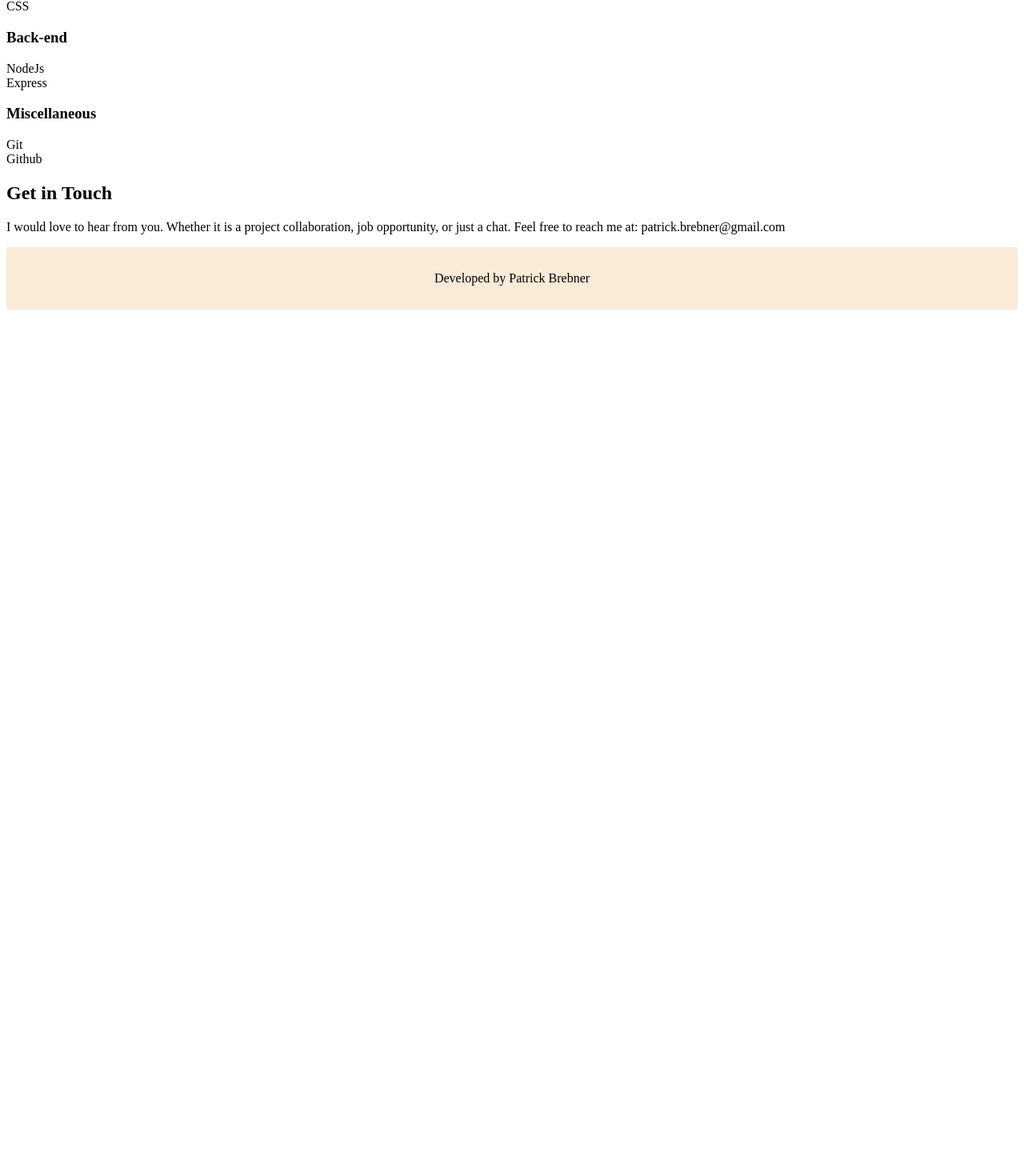
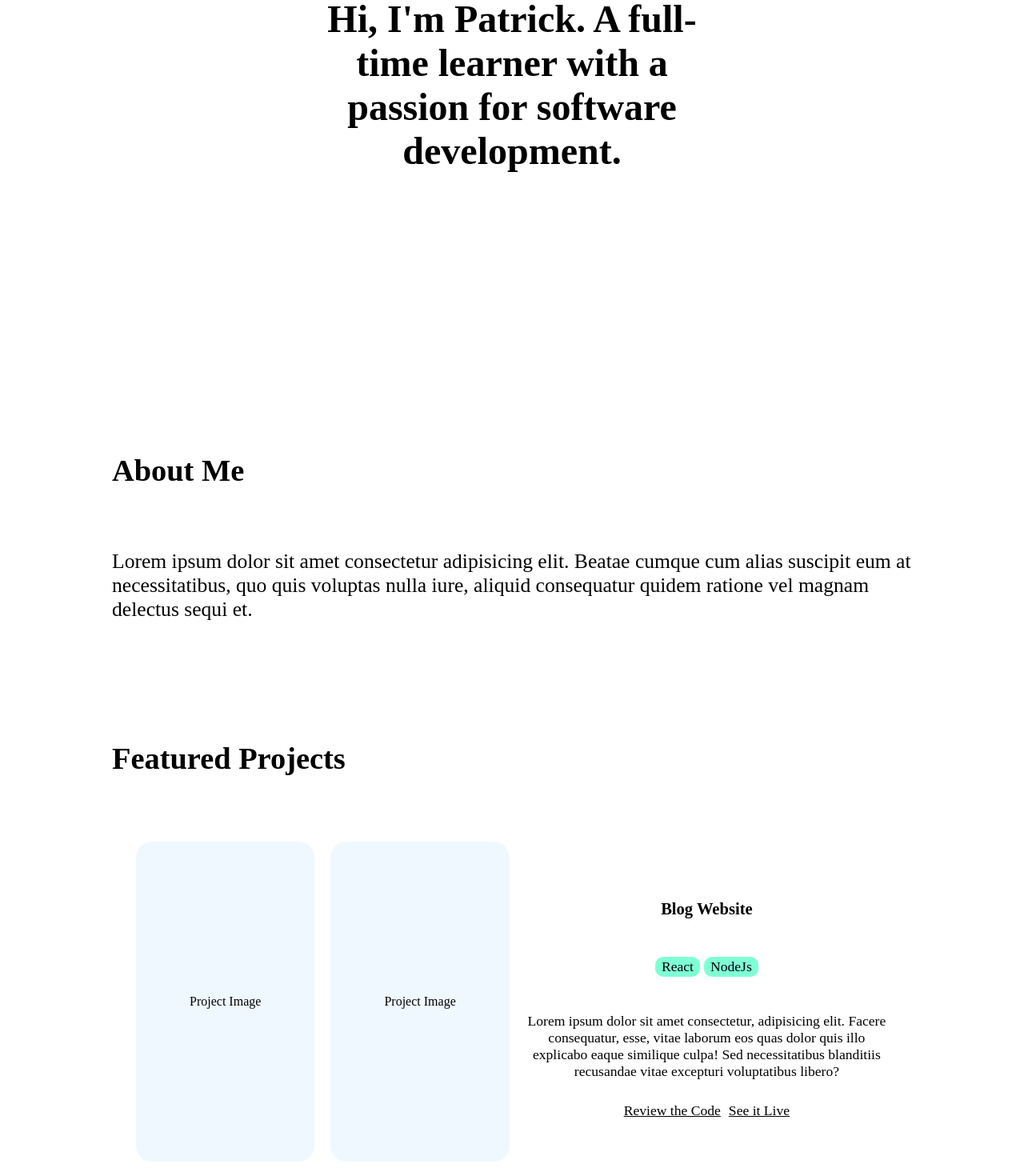
Before and after one commit to pbrebner/pbrebner.github.io, a React (Vite) app: page / in a window 1280 px wide. Shown: the part 420-1890 px from the top of the page at 80% size. Before the commit the page ends 815 px from the top, so only its background shows below. Built offline with nearby package versions, Linux system fonts and the light colour scheme.

Commit message:
Create basic layout

```diff
--- a/src/pages/Home.jsx
+++ b/src/pages/Home.jsx
@@ -1,46 +1,90 @@
+import "./styles/Home.css";
+
 function Home() {
     return (
         <div className="home">
-            <section id="intro" className="intro">
+            <section id="intro" className="intro homeSection">
                 <p>
                     Hi, I'm Patrick. A full-time learner with a passion for
                     software development.
                 </p>
             </section>
-            <section id="about" className="about">
+            <section id="about" className="about homeSection">
                 <h2>About Me</h2>
-                <p>Hi, I'm Patrick.</p>
+                <p>
+                    Lorem ipsum dolor sit amet consectetur adipisicing elit.
+                    Beatae cumque cum alias suscipit eum at necessitatibus, quo
+                    quis voluptas nulla iure, aliquid consequatur quidem ratione
+                    vel magnam delectus sequi et.{" "}
+                </p>
             </section>
-            <section id="projects" className="projects">
+            <section id="projects" className="projects homeSection">
                 <h2>Featured Projects</h2>
+                <div className="projects">
+                    <div className="projectContainer">
+                        <div className="projectImage">Project Image</div>
+                        <div className="projectImage">Project Image</div>
+                        <div className="projectDetails">
+                            <h3 className="projectTitle">Blog Website</h3>
+                            <div className="projectTags">
+                                <p className="projectTag">React</p>
+                                <p className="projectTag">NodeJs</p>
+                            </div>
+                            <p className="projectInfo">
+                                Lorem ipsum dolor sit amet consectetur,
+                                adipisicing elit. Facere consequatur, esse,
+                                vitae laborum eos quas dolor quis illo explicabo
+                                eaque similique culpa! Sed necessitatibus
+                                blanditiis recusandae vitae excepturi
+                                voluptatibus libero?
+                            </p>
+                            <div className="projectLinks">
+                                <a href="" className="projectLink">
+                                    Review the Code
+                                </a>
+                                <a href="" className="projectLink">
+                                    See it Live
+                                </a>
+                            </div>
+                        </div>
+                    </div>
+                </div>
             </section>
-            <section id="skills" className="skills">
+            <section id="skills" className="skills homeSection">
                 <h2>Tools & Skills</h2>
-                <div>
-                    <div className="skillType">
+                <div className="skillOuterContainer">
+                    <div className="skillCategory">
                         <h3 className="skillHead">Front-end</h3>
                         <div className="skillContainer">
                             <div className="skill">HTML</div>
                             <div className="skill">CSS</div>
+                            <div className="skill">Javascript</div>
+                            <div className="skill">React</div>
+                            <div className="skill">Jest</div>
                         </div>
                     </div>
-                    <div className="skillType">
+                    <div className="skillCategory">
                         <h3 className="skillHead">Back-end</h3>
                         <div className="skillContainer">
                             <div className="skill">NodeJs</div>
                             <div className="skill">Express</div>
+                            <div className="skill">Javascript</div>
+                            <div className="skill">MongoDB/Mongoose</div>
+                            <div className="skill">Pug</div>
                         </div>
                     </div>
-                    <div className="skillType">
+                    <div className="skillCategory">
                         <h3 className="skillHead">Miscellaneous</h3>
                         <div className="skillContainer">
                             <div className="skill">Git</div>
                             <div className="skill">Github</div>
+                            <div className="skill">Python</div>
+                            <div className="skill">Linux</div>
                         </div>
                     </div>
                 </div>
             </section>
-            <section id="contact" className="contact">
+            <section id="contact" className="contact homeSection">
                 <h2>Get in Touch</h2>
                 <p>
                     I would love to hear from you. Whether it is a project
--- /dev/null
+++ b/src/pages/styles/Home.css
@@ -0,0 +1,158 @@
+.home {
+    display: flex;
+    flex-direction: column;
+    align-items: center;
+}
+
+.homeSection {
+    max-width: 1000px;
+}
+
+h2 {
+    font-size: 2.4rem;
+}
+
+/* Styling for Intro Section */
+
+.intro {
+    padding: 30px;
+    height: 92vh;
+    text-align: center;
+
+    display: flex;
+    align-items: center;
+    justify-content: center;
+}
+
+.intro p {
+    max-width: 500px;
+
+    font-size: 3rem;
+    font-weight: 600;
+}
+
+/* Styling for About Section */
+
+.about {
+    padding: 30px;
+    min-height: 300px;
+
+    display: flex;
+    flex-direction: column;
+    gap: 20px;
+}
+
+.about p {
+    font-size: 1.6rem;
+}
+
+/* Styling for Projects Section */
+
+.projects {
+    padding: 30px;
+
+    display: flex;
+    flex-direction: column;
+    gap: 20px;
+}
+
+.projectContainer {
+    display: flex;
+    gap: 20px;
+}
+
+.projectImage {
+    background-color: aliceblue;
+    width: 800px;
+    height: 400px;
+
+    display: flex;
+    align-items: center;
+    justify-content: center;
+
+    border-radius: 20px;
+}
+
+.projectDetails {
+    display: flex;
+    flex-direction: column;
+    align-items: center;
+    justify-content: center;
+    gap: 10px;
+}
+
+.projectTags {
+    display: flex;
+    gap: 5px;
+}
+
+.projectTag {
+    padding: 2px 8px;
+    border-radius: 10px;
+    background-color: aquamarine;
+}
+
+.projectDetails {
+    font-size: 1.1rem;
+    text-align: center;
+}
+
+.projectLinks {
+    display: flex;
+    gap: 10px;
+}
+
+.projectLink {
+    color: black;
+}
+
+/* Styling for Skills Section */
+
+.skills {
+    padding: 30px;
+
+    display: flex;
+    flex-direction: column;
+    gap: 20px;
+}
+
+.skillOuterContainer {
+    display: flex;
+    gap: 30px;
+}
+
+.skillCategory {
+    display: flex;
+    flex-direction: column;
+    align-items: center;
+    gap: 5px;
+}
+
+.skillHead {
+    font-size: 1.4rem;
+}
+
+.skillContainer {
+    padding: 20px;
+    font-size: 1.4rem;
+    border: 1px solid black;
+    border-radius: 5px;
+
+    display: grid;
+    gap: 20px;
+}
+
+/* Styling for Contact Section */
+
+.contact {
+    padding: 30px;
+    min-height: 300px;
+
+    display: flex;
+    flex-direction: column;
+    gap: 20px;
+}
+
+.contact p {
+    font-size: 1.6rem;
+}
```
